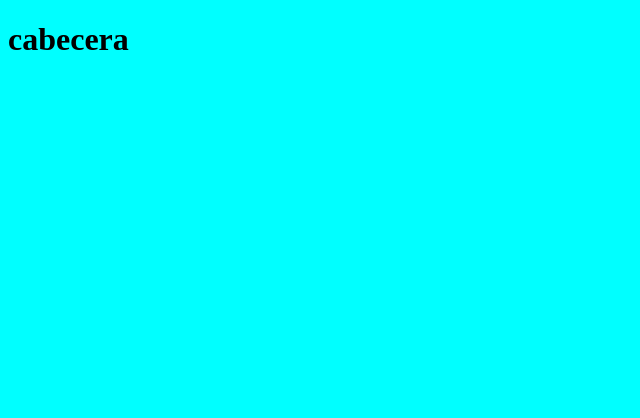
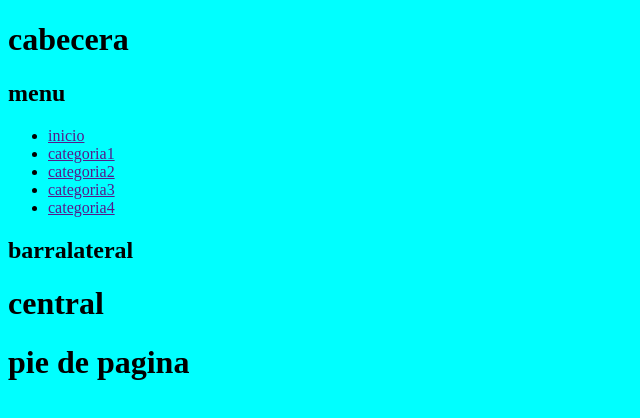
Before and after one commit to Cristianmotta/cristian_motta_word_skills, a plain HTML site: page index.html in a window 1280 px wide. Shown: the whole page, without its empty margins (0-640 px from the left). Drawn offline with Linux system fonts and the light colour scheme.

Commit message:
actualizacion de index.html

```diff
--- a/index.html
+++ b/index.html
@@ -10,7 +10,7 @@
 
 
     <div id="container">
-
+        <!--cabecera-->
         <header id="header">
             <h1>cabecera</h1>
             <div id="logo">
@@ -18,7 +18,47 @@
             </div>
         </header>
 
+        <!--menu-->
+        <nav id="--menu--">
+            <h1>menu</h1>
+            <ul>
+                <li>
+                    <a href="">inicio</a>
+                </li>
+                <li>
+                    <a href="">categoria1</a>
+                </li>
+                <li>
+                    <a href="">categoria2</a>
+                </li>
+                <li>
+                    <a href="">categoria3</a>
+                </li>
+                <li>
+                    <a href="">categoria4</a>
+                </li>
+            </ul>
+        </nav>
+
+        <div id="content">
+            <!-- barralateral -->
+            <aside id="lateral">
+                <h1>barralateral</h1>
+            </aside>
+
+            <!-- contenido -->
+            <div id="central">
+                <h1>central</h1>
+            </div>
+
+        </div>
+
+        <footer>
+            <h1>pie de pagina</h1>
+        </footer>
     </div>
+
+
 
 </body>
 </html>
```
